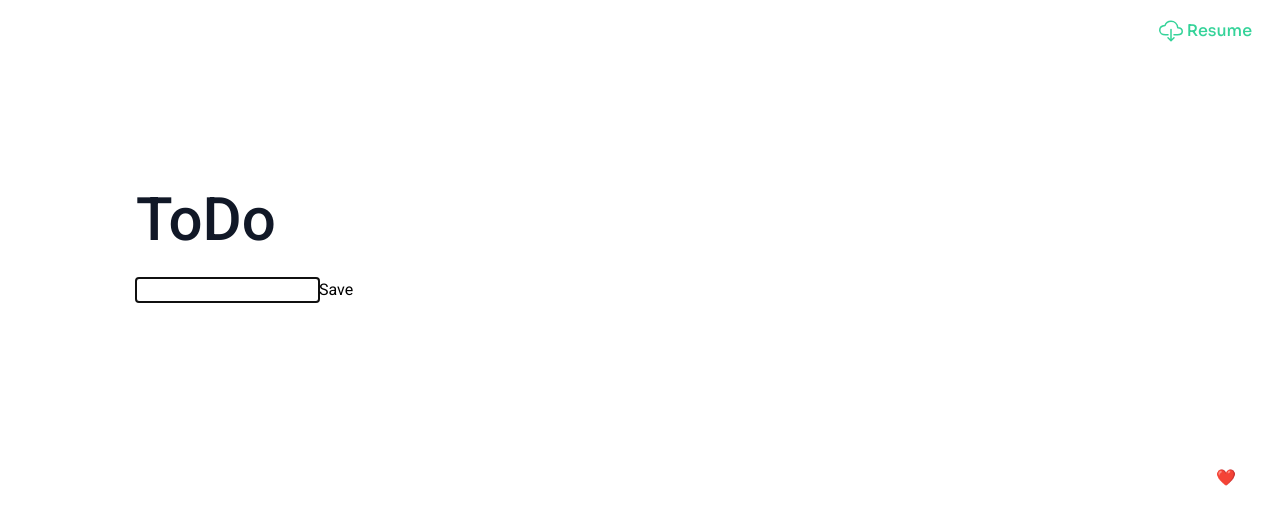
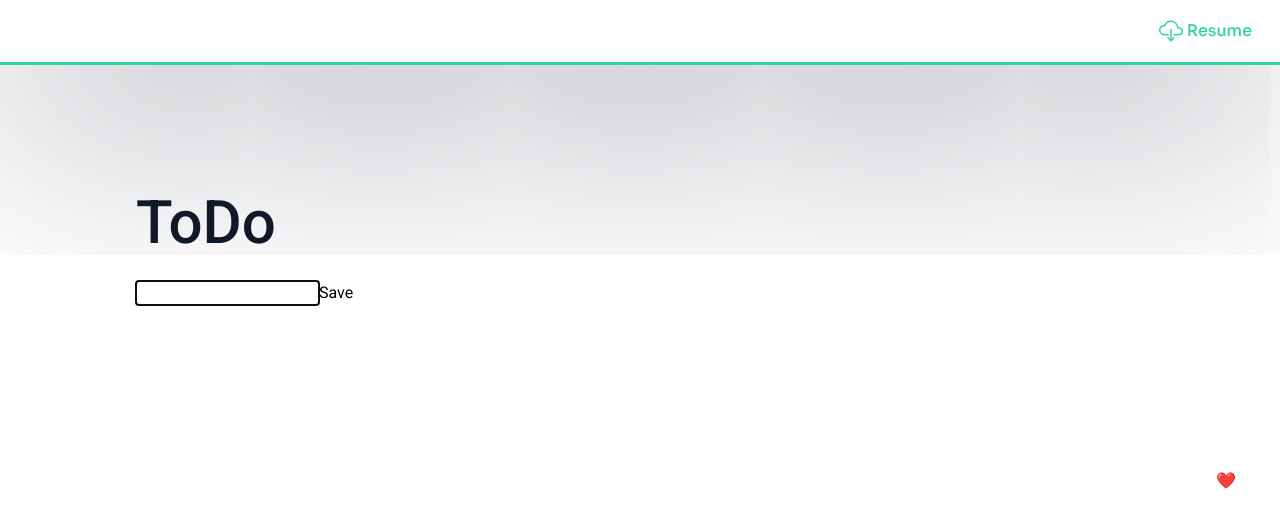
Before and after one commit to EduJura/eduardo-juarez-app, a React (Create React App) app: page /#/to-do in a window 1280 px wide. Shown: the top 526 px of the page. Built offline with nearby package versions, Linux system fonts and the light colour scheme.

Commit message:
Add Header component styling

```diff
--- /dev/null
+++ b/src/components/Header/Header.scss
@@ -0,0 +1,4 @@
+.header {
+  border-bottom: 3px solid var(--secondary-color);
+  box-shadow: 0 6px 100vh -2px var(--primary-color);
+}
--- a/src/components/Header/Header.tsx
+++ b/src/components/Header/Header.tsx
@@ -1,10 +1,11 @@
 import { Link } from "react-router-dom";
 import Navigation from "../Navigation";
 import { IoCloudDownloadOutline } from "react-icons/io5";
+import "./Header.scss";
 
 function Header(): JSX.Element {
   return (
-    <header className='w-full flex items-center justify-between bg-white dark:bg-slate-800 text-white py-[1%] px-7 flex-col md:flex-row'>
+    <header className='header w-full flex items-center justify-between bg-white dark:bg-slate-800 text-white py-[1%] px-7 flex-col md:flex-row'>
       <Link className='font-vives text-3xl my-4 md:my-0' to='/'>
         JE
       </Link>
--- a/src/components/Navigation/Navigation.scss
+++ b/src/components/Navigation/Navigation.scss
@@ -1,3 +1,4 @@
+/* Deprecated */
 .navigation {
   &--active a {
     color: var(--light-gray, #d6d6d6);
--- a/src/index.css
+++ b/src/index.css
@@ -8,6 +8,12 @@
 @tailwind utilities;
 @tailwind variants;
 
+:root {
+  --secondary-color: theme(colors.emerald.400);
+  --primary-color: theme(colors.slate.800);
+  --neutral-color: theme(colors.slate.600);
+}
+
 html, body {
   @apply font-roboto;
 }
```
